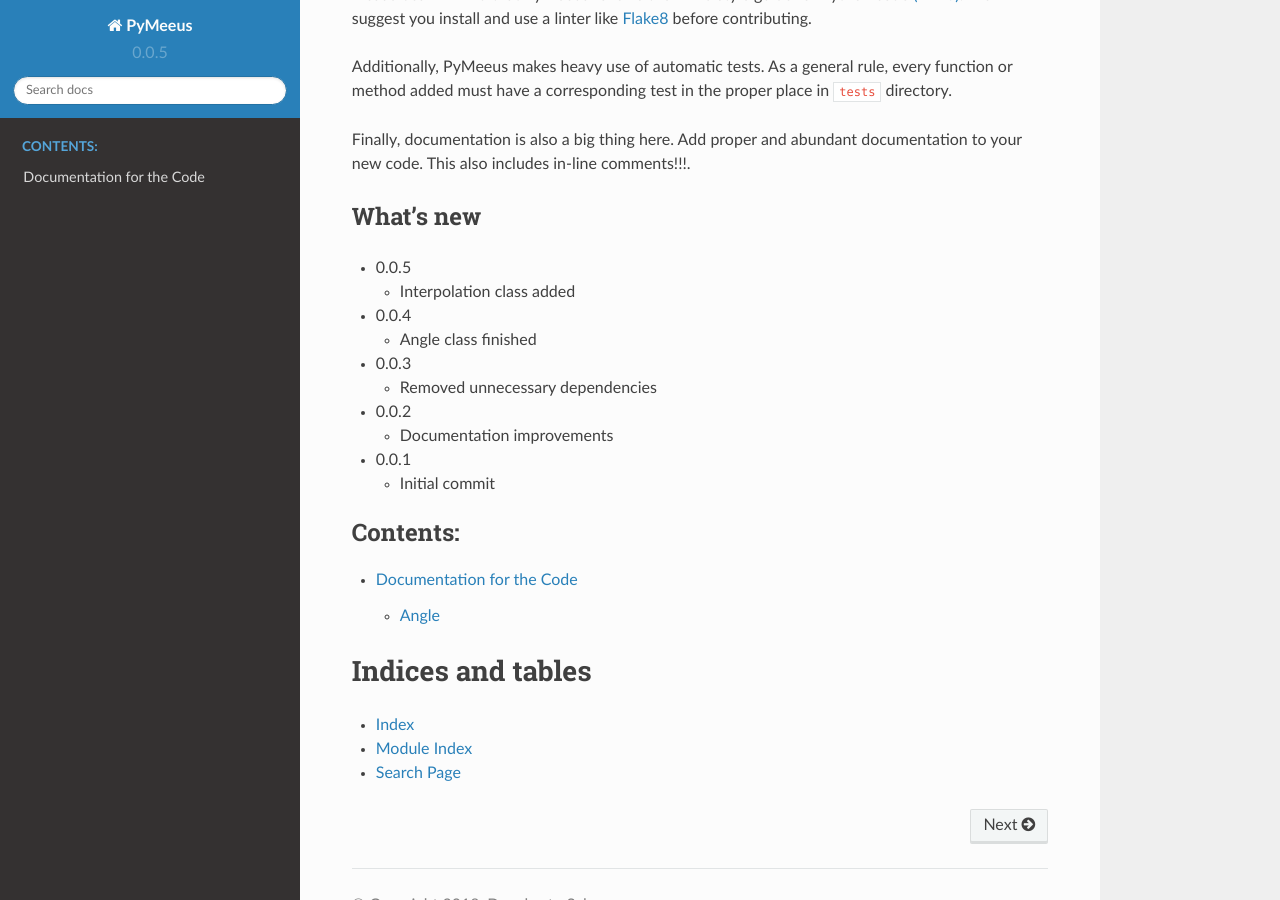
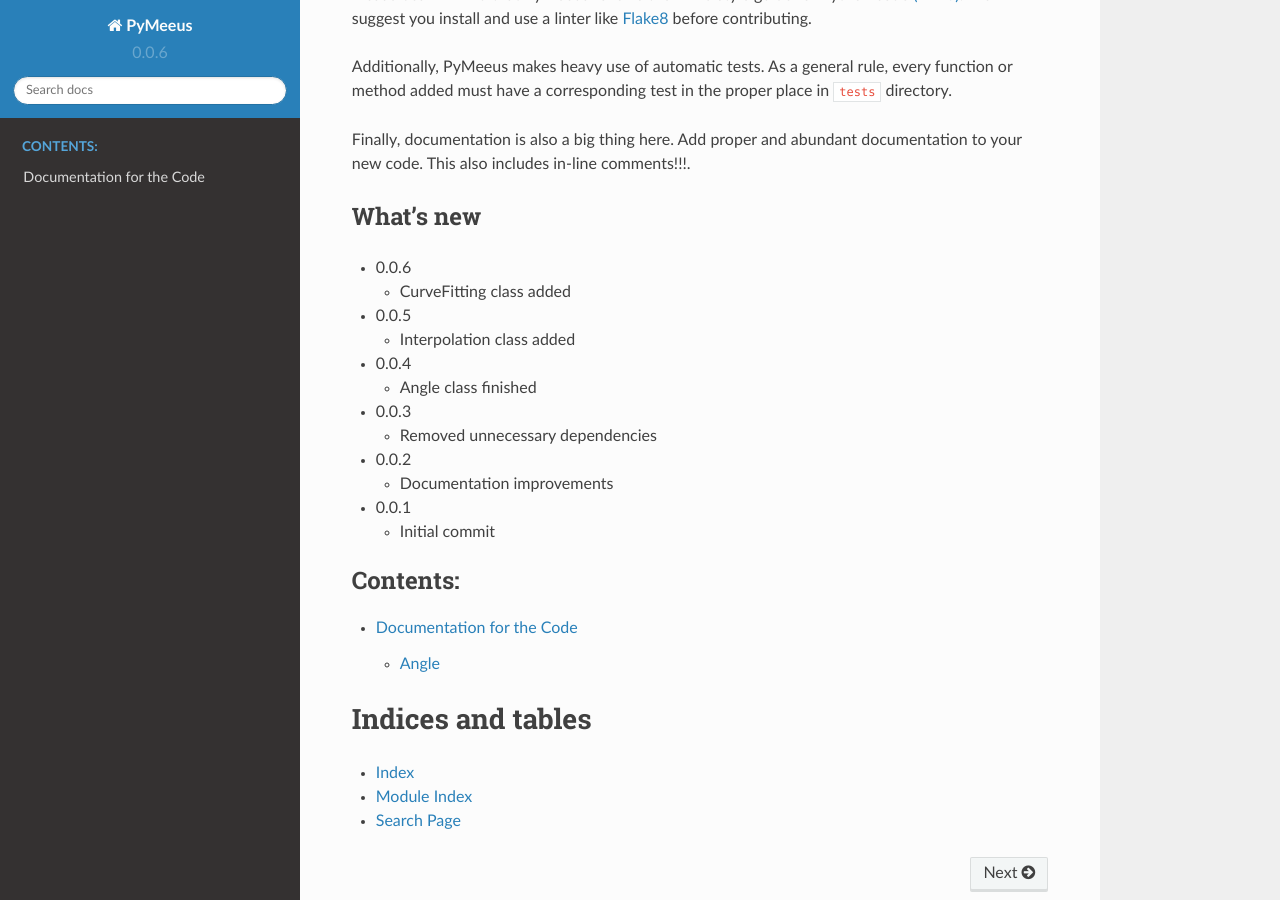
Before and after one commit to architest/pymeeus, a Sphinx documentation site: the page built from docs/source/index.rst, in a window 1280 px wide and 900 px high, scrolled down 894 px. Built offline with Sphinx 7.4.7 and the Read the Docs theme 2.0.0, drawn with Linux system fonts in a browser that asks for light colours; formulas are drawn with MathJax 3.

Commit message:
Preparation for release 0.0.6

```diff
--- a/README.rst
+++ b/README.rst
@@ -50,6 +50,10 @@ documentation to your new code. This also includes in-line comments!!!.
 What's new
 ----------
 
+-  0.0.6
+
+   -  CurveFitting class added
+
 -  0.0.5
 
    -  Interpolation class added
--- a/docs/source/conf.py
+++ b/docs/source/conf.py
@@ -59,9 +59,9 @@ author = u'Dagoberto Salazar'
 # built documents.
 #
 # The short X.Y version.
-version = u'0.0.5'
+version = u'0.0.6'
 # The full version, including alpha/beta/rc tags.
-release = u'0.0.5'
+release = u'0.0.6'
 
 # The language for content autogenerated by Sphinx. Refer to documentation
 # for a list of supported languages.
--- a/setup.py
+++ b/setup.py
@@ -15,7 +15,7 @@ with open(path.join(here, 'README.rst')) as f:
 
 config = {
     'name': 'PyMeeus',
-    'version': '0.0.5',
+    'version': '0.0.6',
     'description': 'Python implementation of Jean Meeus astronomical routines',
     'long_description': long_description,
     'keywords': 'Meeus astronomy module library',
```
Also changed, not shown: README.md (+2 -0 lines).
